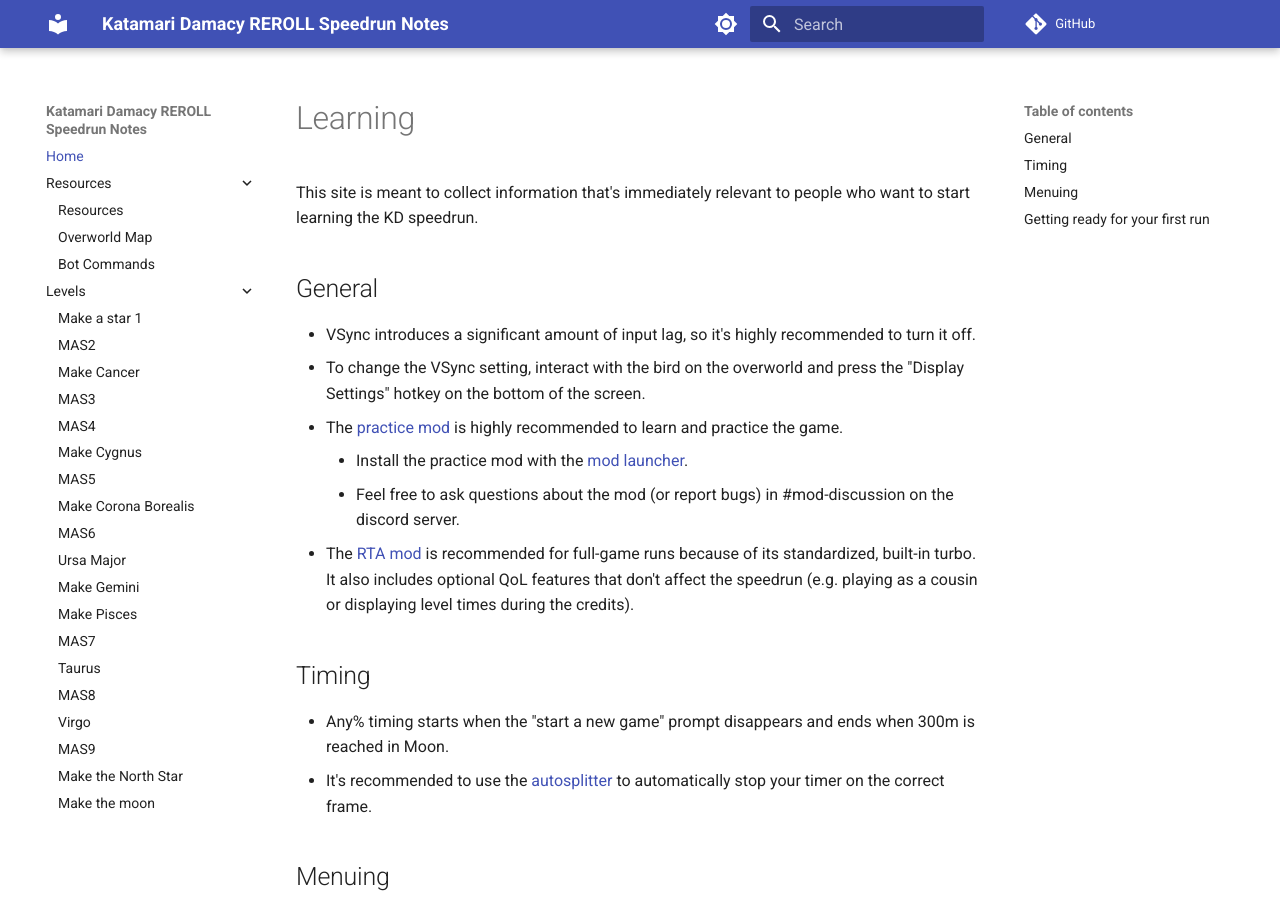
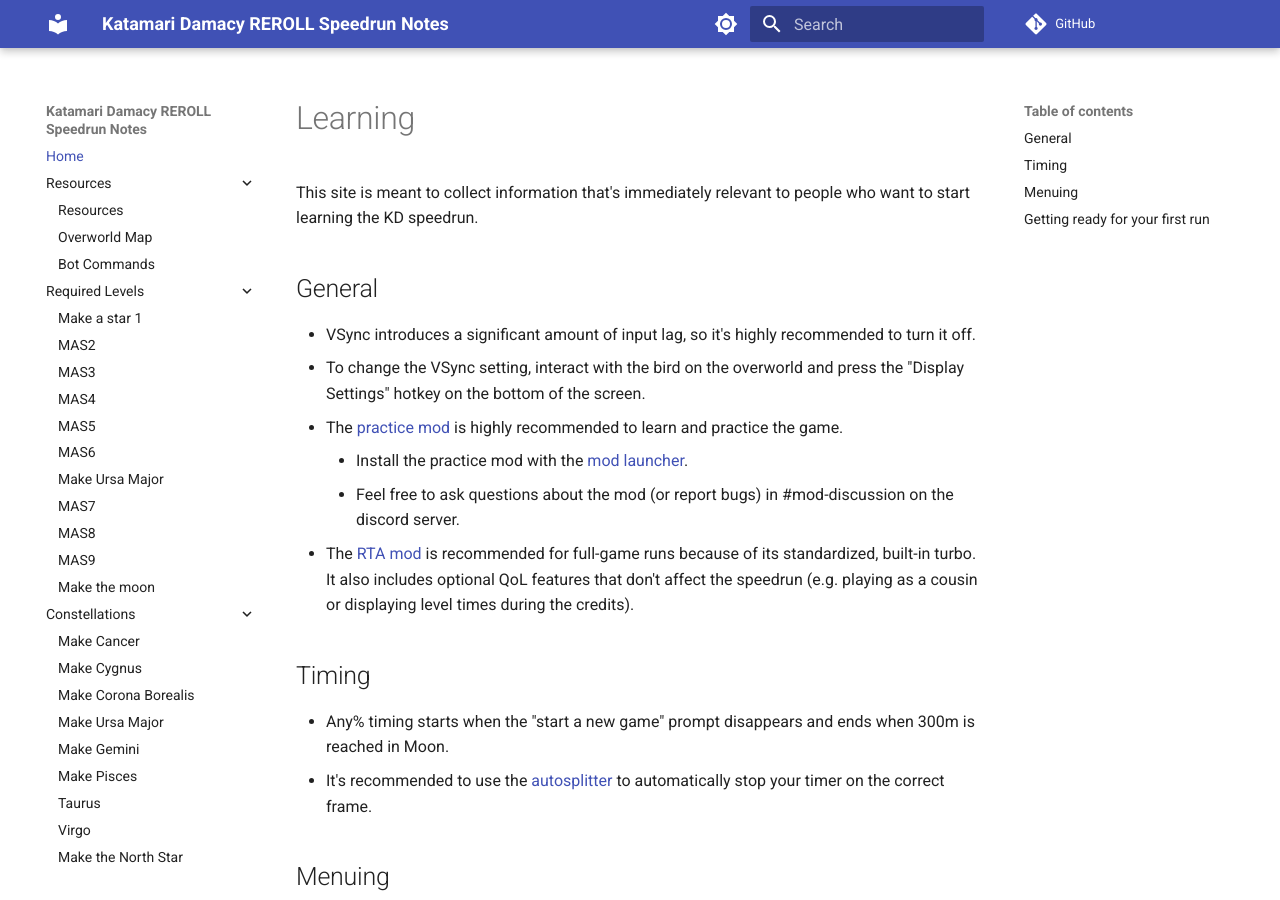
Before and after one commit to shookietea/reroll-notes, an MkDocs documentation site: the page built from docs/index.md, in a window 1280 px wide and 900 px high. Built offline with MkDocs 1.6.1 and Material for MkDocs 9.7.7, drawn with Linux system fonts in a browser that asks for light colours; comment, search, counter and statistics services are not loaded.

Commit message:
reorganize level notes

```diff
--- a/mkdocs.yml
+++ b/mkdocs.yml
@@ -11,26 +11,28 @@
       - 'resources.md'
       - 'Overworld Map.md'
       - 'Bot Commands': 'bot-commands.md'
-  - 'Levels':
+  - 'Required Levels':
       - 'MAS1.md'
       - 'MAS2.md'
-      - 'Cancer.md'
       - 'MAS3.md'
       - 'MAS4.md'
+      - 'MAS5.md'
+      - 'MAS6.md'
+      - 'Ursa Major.md'
+      - 'MAS7.md'
+      - 'MAS8.md'
+      - 'MAS9.md'
+      - 'Make the moon': 'MOON.md'
+  - 'Constellations':
+      - 'Cancer.md'
       - 'Cygnus.md'
-      - 'MAS5.md'
       - 'Corona Borealis.md'
-      - 'MAS6.md'
       - 'Ursa Major.md'
       - 'Gemini.md'
       - 'Pisces.md'
-      - 'MAS7.md'
       - 'Taurus.md'
-      - 'MAS8.md'
       - 'Virgo.md'
-      - 'MAS9.md'
       - 'North Star.md'
-      - 'Make the moon': 'MOON.md'
 
 theme:
   name: material
```
Also changed, not shown: docs/Ursa Major.md (+3 -0 lines).
